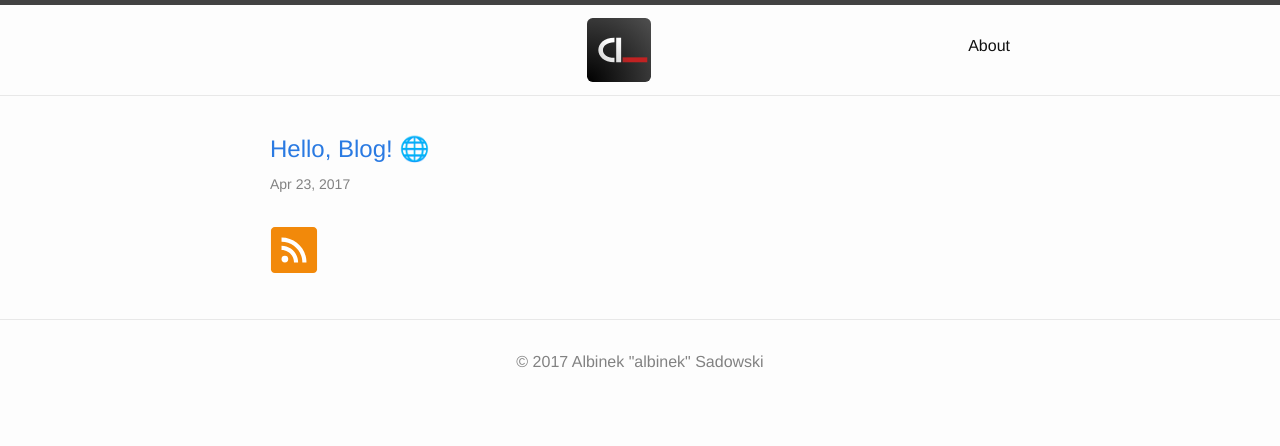
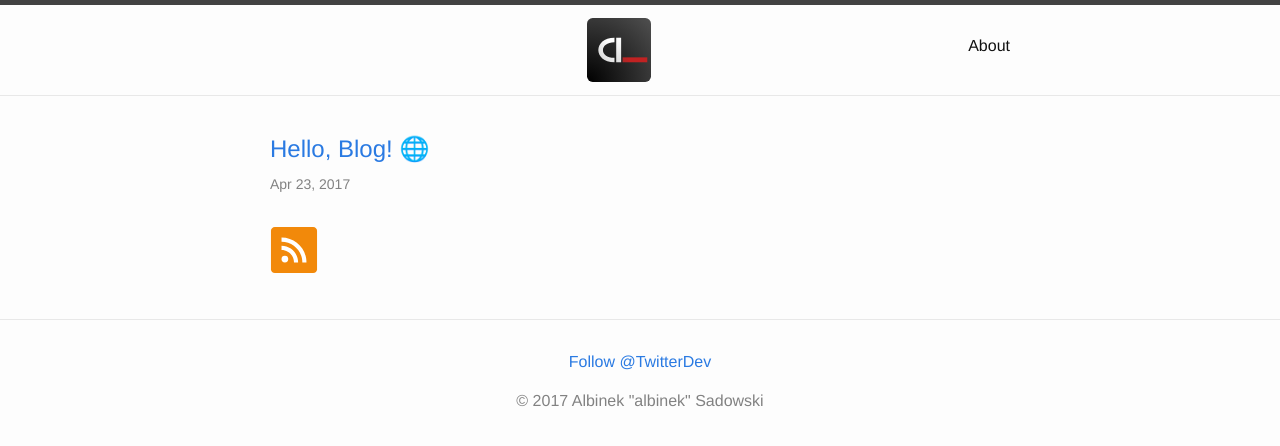
Before and after one commit to albinekcom/albinekcom.github.io, a Jekyll site: the page built from index.md, in a window 1280 px wide. Shown: the top 446 px of the page. Built offline with Jekyll 4.4.1, drawn with Linux system fonts in a browser that asks for light colours; comment, search, counter and statistics services are not loaded.

Commit message:
Add twitter button

```diff
--- a/_includes/footer.html
+++ b/_includes/footer.html
@@ -1,7 +1,8 @@
 <footer class="site-footer">
 
   <div class="wrapper">
-    © {{ site.year }} {{ site.author.name }}
+    <p><a href="https://twitter.com/albinekcom" class="twitter-follow-button" data-show-count="false">Follow @TwitterDev</a><script async src="//platform.twitter.com/widgets.js" charset="utf-8"></script></p>
+    <p>© {{ site.year }} {{ site.author.name }}</p>
   </div>
 
 </footer>
```
